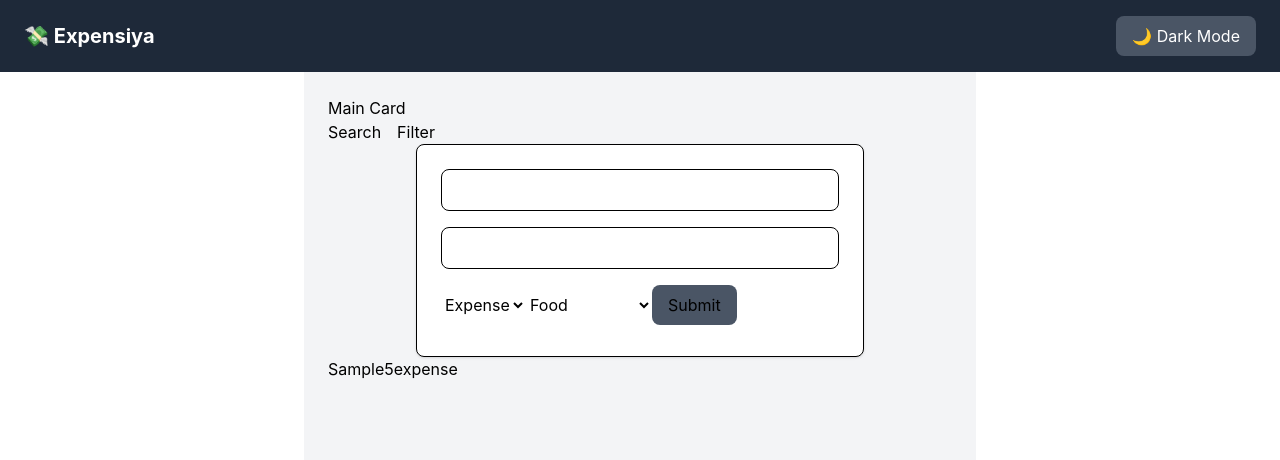
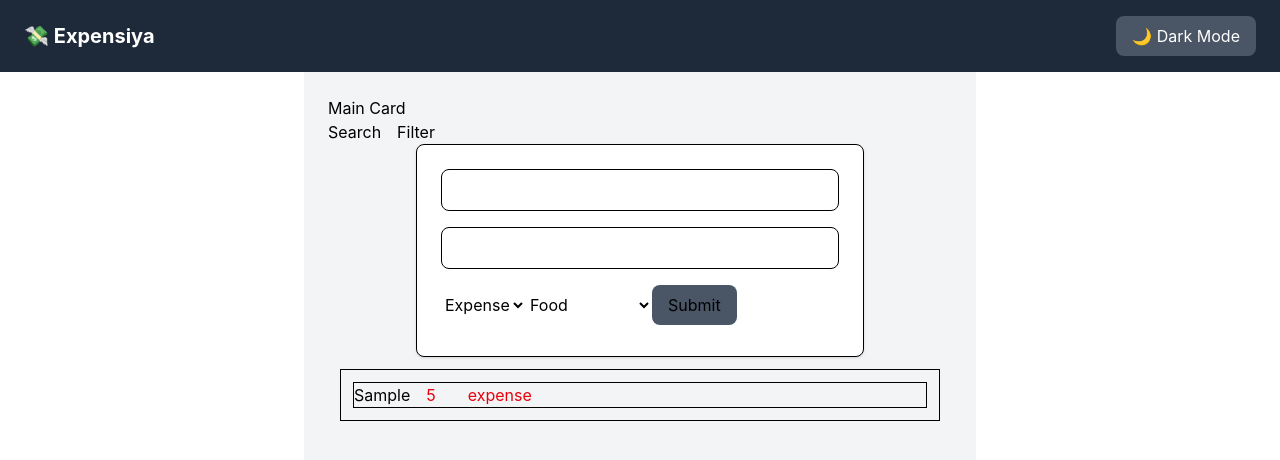
Before and after one commit to nati-sebhat/React-Expense-Tracker-Web, a React (Vite) app: page / in a window 1280 px wide. Both pictures are taken after typing "Sample", "5" into the empty fields and a click on the button "Submit". Shown: the top 460 px of the page. Built offline with nearby package versions, Linux system fonts and the light colour scheme.

Commit message:
added transaction list

```diff
--- a/src/components/TransactionList.jsx
+++ b/src/components/TransactionList.jsx
@@ -1,14 +1,15 @@
 function TransactionList({transactions}){
     return(
 
-        <ul>
+        <ul className="border border-lg m-3 p-3">
            {transactions.map((transaction) => (
-            <li key={transaction.id}>
+            <li key={transaction.id} className = "flex gap-4 border border-lg" >
       <span>{transaction.description}</span>
-      <span>{transaction.amount}</span>
+      <span className = {`${transaction.type === "income" ? "text-green-600" : "text-red-600"}`}>{transaction.amount}</span>
       <span>{transaction.category}</span>
-      <span>{transaction.type}</span>
+      <span className = {`${transaction.type === "income" ? "text-green-600" : "text-red-600"}`}>{transaction.type}</span>
     </li>
+
     ))}
         </ul>
 
```
